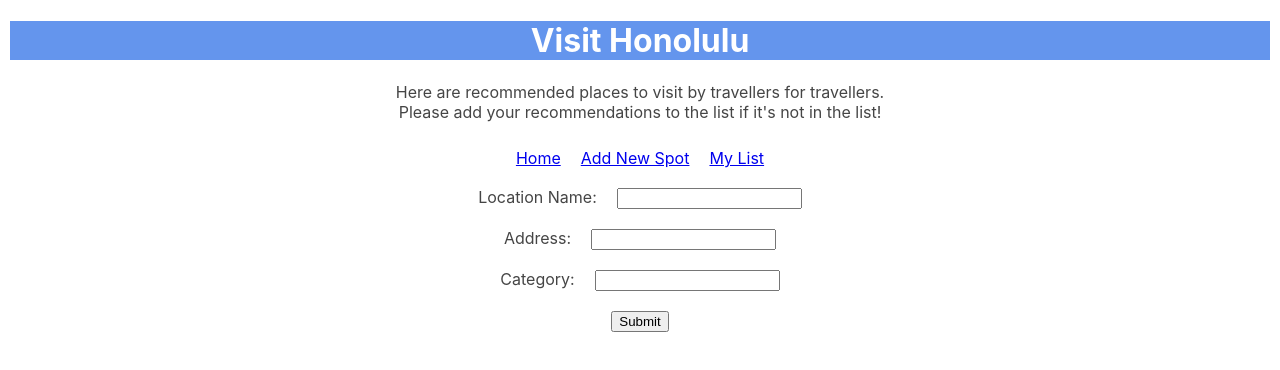
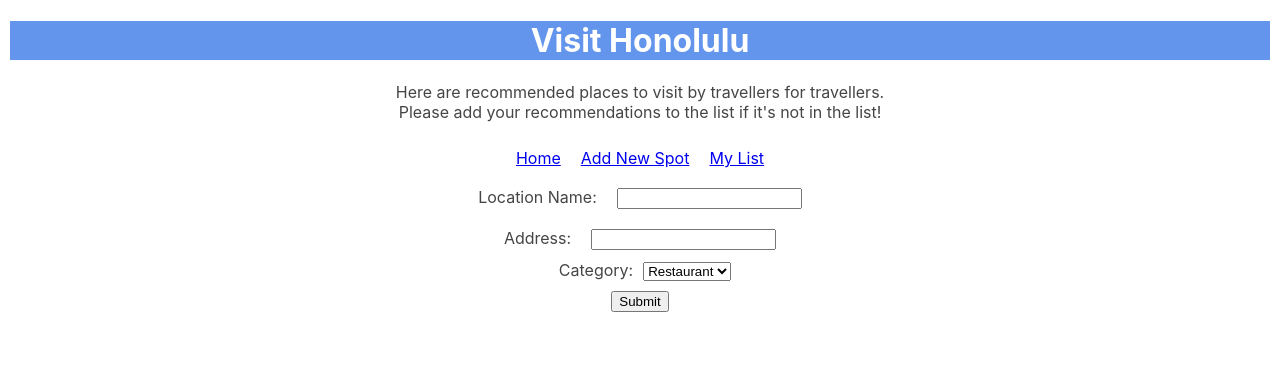
Before and after one commit to Pokasana/phase-2-project, a React (Create React App) app: page /add in a window 1280 px wide. Shown: the top 370 px of the page. Built offline with nearby package versions, Linux system fonts and the light colour scheme; data requests are answered from the project's data file.

Commit message:
add submit event handler in App to post new item on to the API and add it to the location list state object to render the new item on the DOM

```diff
--- a/db.json
+++ b/db.json
@@ -1,5 +1,5 @@
 {
-  "loactions": [
+  "locations": [
     {
       "id": 1,
       "name": "Waioli Kitchen",
@@ -59,6 +59,12 @@
       "name": "Paiko",
       "address": "675 Auahi St Suite 127",
       "category": "shopping"
+    },
+    {
+      "name": "Ono Seafood",
+      "address": "747 Kapahulu Ave",
+      "category": "",
+      "id": 11
     }
   ]
 }
--- a/src/AddNewLocation.js
+++ b/src/AddNewLocation.js
@@ -1,6 +1,6 @@
 import React, { useState } from 'react';
 
-function AddNewLocation() {
+function AddNewLocation({ addNewLocation }) {
   const [formData, setFormData] = useState({
     name: "",
     address: "",
@@ -8,21 +8,32 @@ function AddNewLocation() {
   });
 
   const handleInput = (e) => {
-    console.log(e.target.value);
-    console.log(e.target.name);
+    const name = e.target.name;
+    const value = e.target.value;
+    setFormData({...formData, [name]: value})
+  };
+
+  const handleSubmit = (e) => {
+    e.preventDefault();
+    const newItem = {...formData};
+    addNewLocation(newItem);
   };
 
     return (
       <div className="add-new">
-        <form>
+        <form onSubmit={handleSubmit}>
           <label htmlFor="name">Location Name:</label>
           <input type="text" id="newName" name="name" onChange={handleInput}></input><br></br>
           <label htmlFor="address">Address:</label>
           <input type="text" id="newAddress" name="address" onChange={handleInput}></input><br></br>
           <label htmlFor="category">Category:</label>
-          <input type="text" id="newCategory" name="category" onChange={handleInput}></input><br></br>
+          <select id="newCategory" name="category" onChange={handleInput}>
+            <option value="restaurant">Restaurant</option>
+            <option value="activity">Activity</option>
+            <option value="shopping">Shopping</option>
+          </select><br></br>
 
-          <input type="submit" value="Submit"></input>
+          <input type="submit" value="Submit" ></input>
         </form>
       </div>
     )
--- a/src/App.js
+++ b/src/App.js
@@ -10,7 +10,7 @@ function App() {
   const [addedLocations, setAddedLocations] = useState([]);
 
   useEffect(() => {
-    fetch("http://localhost:3000/loactions")
+    fetch("http://localhost:3000/locations")
     .then((r) => r.json())
     .then((data) => setLocationList(data))
   }, []);
@@ -21,6 +21,21 @@ function App() {
     }
   };
 
+  const handleSubmit = (newItem) => {
+    return fetch("http://localhost:3000/locations", {
+      method: 'POST',
+      headers: {
+        'Content-Type': 'application/json',
+      },
+      body: JSON.stringify(newItem)
+    })
+    .then(r => r.json())
+    .then(item => setLocationList(item));
+  }
+
+  //on submit, i would like to post a new data to the API
+  //and also add the data into the internal data on React to render it on the DOM
+
   return (
     <div className="App">
       <Header />
@@ -29,7 +44,7 @@ function App() {
           <ListContainer locationList={locationList} addToMyList={handleClick} />
         </Route>
         <Route path="/add">
-          <AddNewLocation />
+          <AddNewLocation addNewLocation={handleSubmit} />
         </Route>
         <Route path="/mylist">
           <MyList myList={addedLocations} />
```
